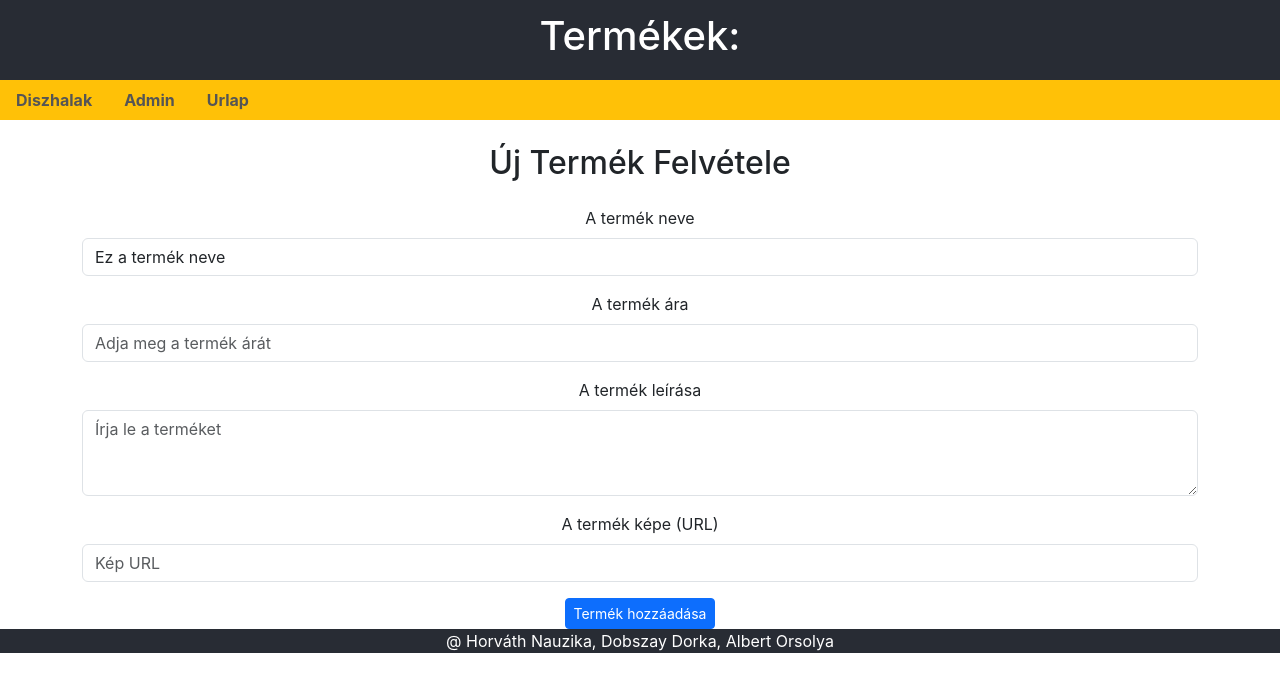
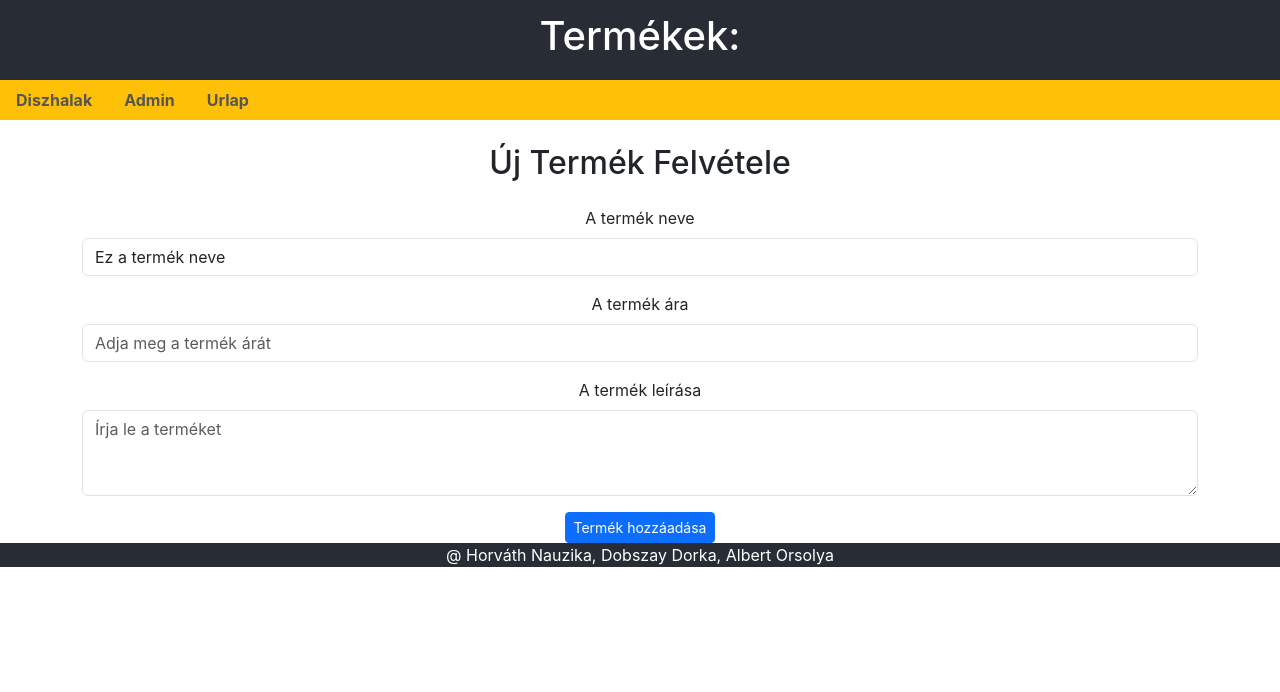
Before and after one commit to Blub-szakDolgozat/orai_webaruhaz_frontend, a React (Create React App) app: page /urlap in a window 1280 px wide. Shown: the top 692 px of the page. Built offline with nearby package versions, Linux system fonts and the light colour scheme; no server answers.

Commit message:
PostAdat

```diff
--- a/src/component/public/UrlapPublic.js
+++ b/src/component/public/UrlapPublic.js
@@ -26,7 +26,7 @@ export default function UrlapPublic(){
         // Összegyűjtük az adatokat az űrlap mezőről és összeállítunk egy objektumot. Ezt az objektumot küldük el a post kéréssel a végpontra.
         console.log("Elküld")
         // Itt kellene validálni az adatokat és csak akkor elküldeni, ha formailag helyes:
-        postAdat("/products", adat)
+        postAdat("/termekAdd", adat)
     }
 
     return (
@@ -67,15 +67,7 @@ export default function UrlapPublic(){
               />
             </Form.Group>
 
-            <Form.Group className="mb-3" controlId="image">
-              <Form.Label>A termék képe (URL)</Form.Label>
-              <Form.Control
-                type="text"
-                value={adat.image}
-                onChange={valtoztatasKezeles}
-                placeholder="Kép URL"
-              />
-            </Form.Group>
+
 
             <div className="d-flex justify-content-center">
   <Button variant="primary" type="submit" size="sm">
--- a/src/contexts/ApiContext.js
+++ b/src/contexts/ApiContext.js
@@ -44,16 +44,18 @@ export const ApiProvider=({children})=>{
             console.error("Hiba történt az adatok módosításakor:", err);
         }
     };
-    const postAdat = async (vegpont, adat)=>{
-        try{
-            const response = await myAxios.post(vegpont, adat);
-            console.log(response)
-        }catch(err){
-            console.log("Hiba történt az adatok küldésekor.")
-        }finally{
 
+       const postAdat = async (endpoint, data) => {
+        try {
+            const response = await myAxios.post(endpoint, data);
+            console.log("Sikeres POST:", response.data);
+            return response.data;
+        } catch (error) {
+            console.error("POST hiba:", error);
+            throw error;
         }
     };
+
     useEffect(()=>{
         getAdat("/api/termekek",setTermekLista)
     },[]);
```
